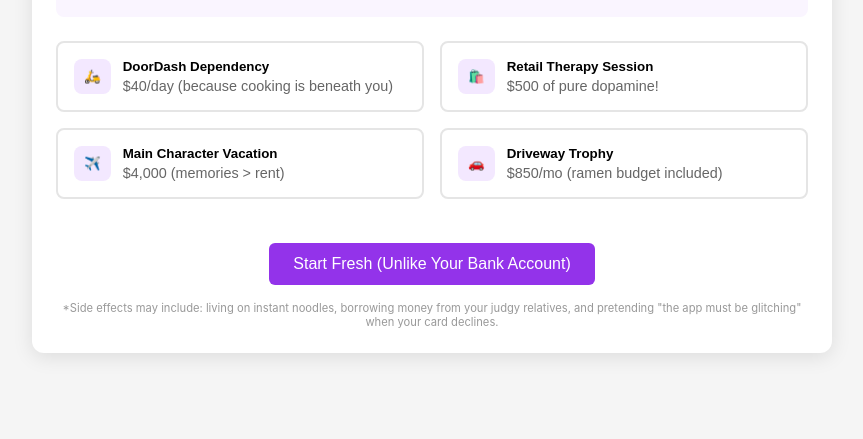
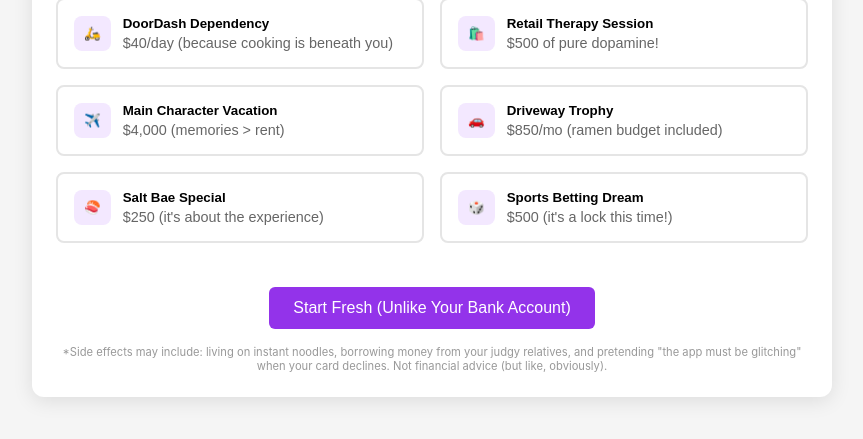
Before and after one commit to MangoScott/whatismoney, a plain HTML site: page index.html in a window 1280 px wide. Shown: the part 343-782 px from the top of the page, without its empty margins (208-1071 px from the left). Drawn offline with Linux system fonts and the light colour scheme.

Commit message:
Update index.html

```diff
--- a/index.html
+++ b/index.html
@@ -212,6 +212,22 @@
                         <div class="spending-cost">$850/mo (ramen budget included)</div>
                     </div>
                 </button>
+
+                <button class="spending-button" onclick="addPurchase(250, 'Omg bestie, you\'re so cultured! Nothing says \'I\'m sophisticated\' like spending a week\'s grocery budget on one meal! But did you see how the gold flakes sparkled on your Instagram story? ✨')">
+                    <div class="icon">🍣</div>
+                    <div class="spending-details">
+                        <div class="spending-name">Salt Bae Special</div>
+                        <div class="spending-cost">$250 (it's about the experience)</div>
+                    </div>
+                </button>
+
+                <button class="spending-button" onclick="addPurchase(500, 'Investing in your future? Boring! This parlay is literally impossible to lose! Trust me, I saw a TikTok about it! 🎰')">
+                    <div class="icon">🎲</div>
+                    <div class="spending-details">
+                        <div class="spending-name">Sports Betting Dream</div>
+                        <div class="spending-cost">$500 (it's a lock this time!)</div>
+                    </div>
+                </button>
             </div>
 
             <div class="messages" id="messages"></div>
@@ -221,7 +237,7 @@
             </button>
 
             <div class="fine-print">
-                *Side effects may include: living on instant noodles, borrowing money from your judgy relatives, and pretending "the app must be glitching" when your card declines.
+                *Side effects may include: living on instant noodles, borrowing money from your judgy relatives, and pretending "the app must be glitching" when your card declines. Not financial advice (but like, obviously).
             </div>
         </div>
     </main>
@@ -285,6 +301,13 @@
 
                     messages.push(`💅 Just that daily DoorDash habit alone could've turned into ${formatMoney(tenYearDoorDash)} in 10 years or ${formatMoney(twentyYearDoorDash)} in 20 years... but like, cooking is for people who don't have a microwave and UberEats! ✨`);
                 }
+
+                // Add special message for betting
+                if (amount === 500 && !messages.includes("betting")) {
+                    const yearlyBetting = 500 * 52; // If they bet weekly
+                    const tenYearBetting = yearlyBetting * 1.1 ** 10;
+                    messages.push(`🎲 Plot twist: If you invested your weekly betting money, you could've had ${formatMoney(tenYearBetting)} in 10 years... but that's not as fun as losing it all on a parlay, right? 🤡`);
+                }
             }
         }
 
```
